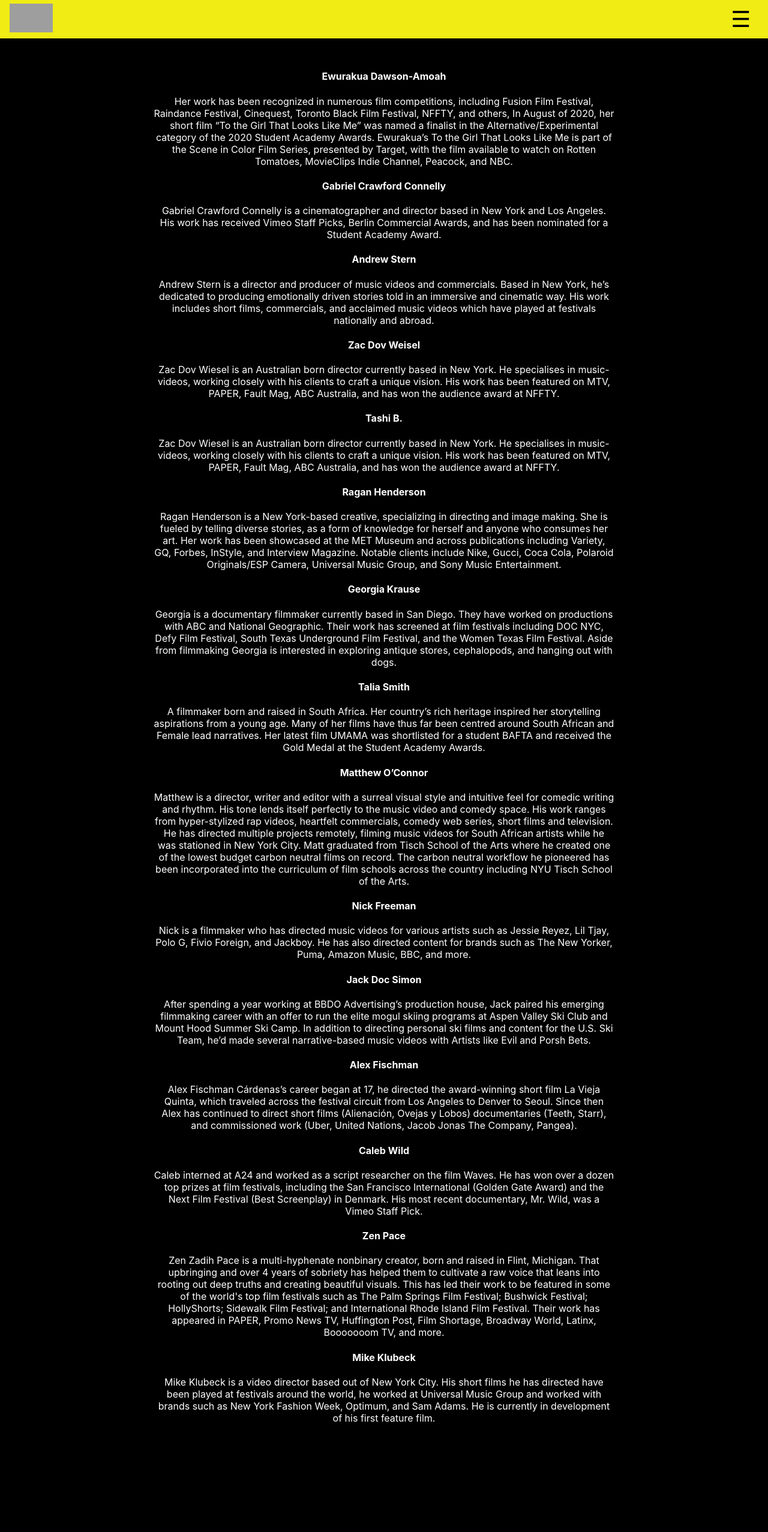
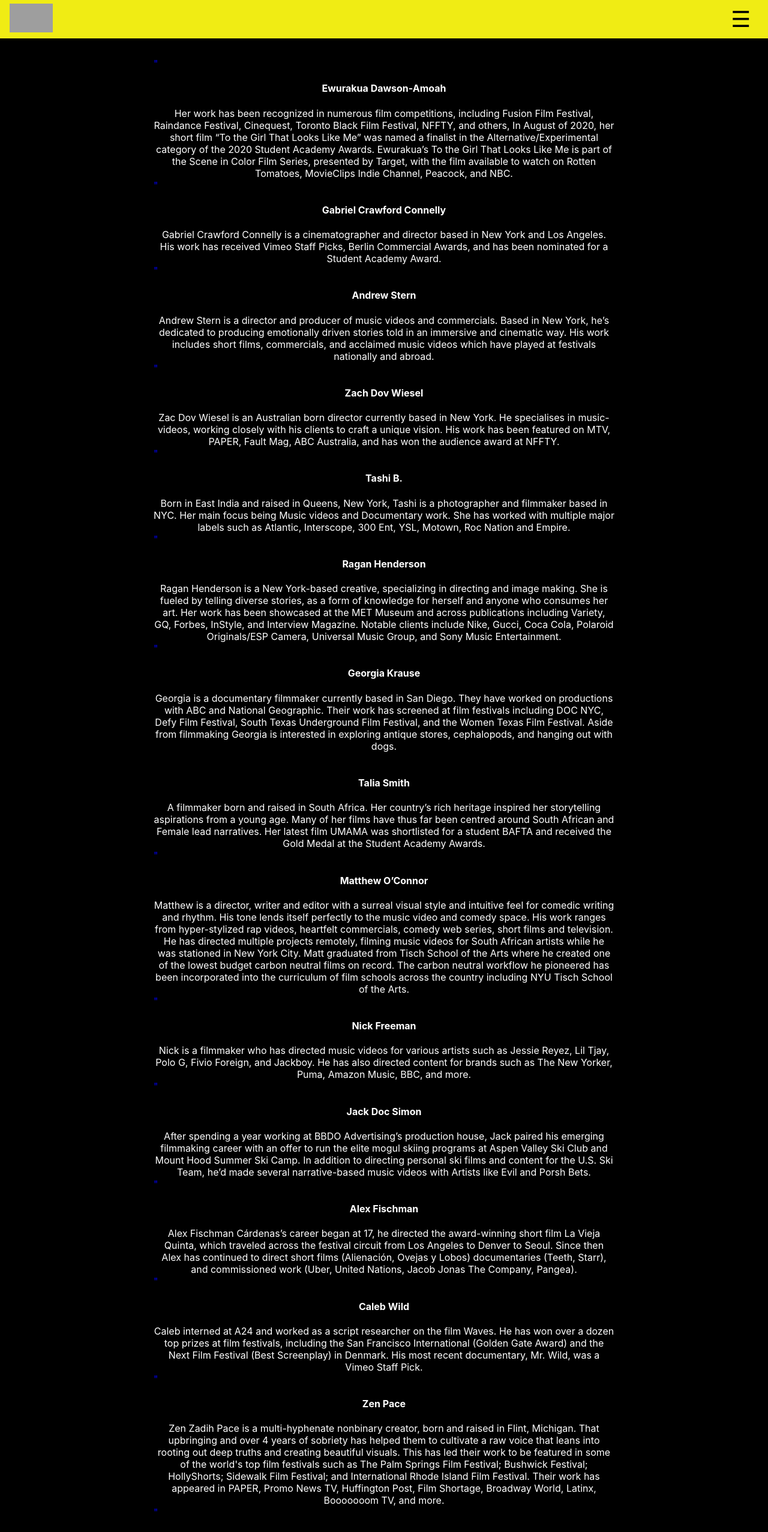
Before and after one commit to yetiblue/brickhead.co, a React (Create React App) app in the folder brickhead/: page /collaborators in a window 1280 px wide. Shown: the top 2554 px of the page at 60% size. Built offline with nearby package versions, Linux system fonts and the light colour scheme; grey boxes are pictures that could not be loaded.

Commit message:
bios and link outs for collaborators

```diff
--- a/brickhead/src/components/CollaboratorList.css
+++ b/brickhead/src/components/CollaboratorList.css
@@ -1,3 +1,9 @@
 .about-wrapper__list {
   padding-top: 6em;
 }
+.list__link {
+  text-decoration: none;
+}
+h4:hover {
+  color: blueviolet;
+}
--- a/brickhead/src/components/CollaboratorList.tsx
+++ b/brickhead/src/components/CollaboratorList.tsx
@@ -1,4 +1,5 @@
 import "./CollaboratorList.css";
+import { Link } from "react-router-dom";
 function Collaborators(props: any) {
   document.body.style.overflow = "visible";
   return (
@@ -6,7 +7,14 @@ function Collaborators(props: any) {
       <div className="collaborators-wrapper">
         <ul className="about__collaborators">
           <li>
-            <h4>Ewurakua Dawson-Amoah </h4>
+            <a
+              href="https://www.byraekua.com/"
+              className="list__link"
+              target="_blank"
+            >
+              "<h4>Ewurakua Dawson-Amoah </h4>
+            </a>
+
             <p>
               Her work has been recognized in numerous film competitions,
               including Fusion Film Festival, Raindance Festival, Cinequest,
@@ -20,7 +28,14 @@ function Collaborators(props: any) {
             </p>
           </li>
           <li>
-            <h4>Gabriel Crawford Connelly</h4>
+            <a
+              className="list__link"
+              href="https://www.gabrielconnelly.com/
+"
+              target="_blank"
+            >
+              "<h4>Gabriel Crawford Connelly </h4>
+            </a>
             <p>
               Gabriel Crawford Connelly is a cinematographer and director based
               in New York and Los Angeles. His work has received Vimeo Staff
@@ -29,7 +44,13 @@ function Collaborators(props: any) {
             </p>
           </li>
           <li>
-            <h4>Andrew Stern</h4>
+            <a
+              href="https://vimeo.com/astern"
+              target="_blank"
+              className="list__link"
+            >
+              "<h4>Andrew Stern </h4>
+            </a>
             <p>
               Andrew Stern is a director and producer of music videos and
               commercials. Based in New York, he’s dedicated to producing
@@ -39,7 +60,14 @@ function Collaborators(props: any) {
             </p>
           </li>
           <li>
-            <h4>Zac Dov Weisel</h4>
+            <a
+              className="list__link"
+              href="https://zacdovwiesel.com/
+"
+              target="_blank"
+            >
+              "<h4>Zach Dov Wiesel</h4>
+            </a>
             <p>
               Zac Dov Wiesel is an Australian born director currently based in
               New York. He specialises in music-videos, working closely with his
@@ -49,17 +77,32 @@ function Collaborators(props: any) {
             </p>
           </li>
           <li>
-            <h4>Tashi B.</h4>
+            <a
+              className="list__link"
+              href="https://www.tashib.com/
+"
+              target="_blank"
+            >
+              "<h4>Tashi B. </h4>
+            </a>
             <p>
-              Zac Dov Wiesel is an Australian born director currently based in
-              New York. He specialises in music-videos, working closely with his
-              clients to craft a unique vision. His work has been featured on
-              MTV, PAPER, Fault Mag, ABC Australia, and has won the audience
-              award at NFFTY.
+              Born in East India and raised in Queens, New York, Tashi is a
+              photographer and filmmaker based in NYC. Her main focus being
+              Music videos and Documentary work. She has worked with multiple
+              major labels such as Atlantic, Interscope, 300 Ent, YSL, Motown,
+              Roc Nation and Empire.
             </p>
           </li>
           <li>
-            <h4>Ragan Henderson</h4>
+            <a
+              className="list__link"
+              href="https://www.raganhenderson.com/
+
+"
+              target="_blank"
+            >
+              "<h4>Ragan Henderson </h4>
+            </a>
             <p>
               Ragan Henderson is a New York-based creative, specializing in
               directing and image making. She is fueled by telling diverse
@@ -72,7 +115,14 @@ function Collaborators(props: any) {
             </p>
           </li>
           <li>
-            <h4>Georgia Krause</h4>
+            <a
+              className="list__link"
+              href="https://georgiakrausefilm.com/about
+"
+              target="_blank"
+            >
+              "<h4>Georgia Krause</h4>
+            </a>
             <p>
               Georgia is a documentary filmmaker currently based in San Diego.
               They have worked on productions with ABC and National Geographic.
@@ -84,7 +134,7 @@ function Collaborators(props: any) {
             </p>
           </li>
           <li>
-            <h4>Talia Smith</h4>
+            "<h4>Talia Smith</h4>
             <p>
               A filmmaker born and raised in South Africa. Her country’s rich
               heritage inspired her storytelling aspirations from a young age.
@@ -95,7 +145,14 @@ function Collaborators(props: any) {
             </p>
           </li>
           <li>
-            <h4>Matthew O’Connor</h4>
+            <a
+              className="list__link"
+              href="matthewoconnorfilms.com
+"
+              target="_blank"
+            >
+              "<h4>Matthew O’Connor</h4>
+            </a>
             <p>
               Matthew is a director, writer and editor with a surreal visual
               style and intuitive feel for comedic writing and rhythm. His tone
@@ -111,7 +168,14 @@ function Collaborators(props: any) {
             </p>
           </li>
           <li>
-            <h4>Nick Freeman</h4>
+            <a
+              className="list__link"
+              href="https://www.nickfreemanfilm.com/
+"
+              target="_blank"
+            >
+              "<h4>Nick Freeman</h4>
+            </a>
             <p>
               Nick is a filmmaker who has directed music videos for various
               artists such as Jessie Reyez, Lil Tjay, Polo G, Fivio Foreign, and
@@ -120,7 +184,14 @@ function Collaborators(props: any) {
             </p>
           </li>
           <li>
-            <h4>Jack Doc Simon</h4>
+            <a
+              className="list__link"
+              href="https://www.jacksimonmakes.com/
+"
+              target="_blank"
+            >
+              "<h4>Jack Doc Simon</h4>
+            </a>
             <p>
               After spending a year working at BBDO Advertising’s production
               house, Jack paired his emerging filmmaking career with an offer to
@@ -132,7 +203,14 @@ function Collaborators(props: any) {
             </p>
           </li>
           <li>
-            <h4>Alex Fischman</h4>
+            <a
+              className="list__link"
+              href="https://alexfischman.com/
+"
+              target="_blank"
+            >
+              "<h4>Alex Fischman</h4>
+            </a>
             <p>
               Alex Fischman Cárdenas’s career began at 17, he directed the
               award-winning short film La Vieja Quinta, which traveled across
@@ -143,7 +221,14 @@ function Collaborators(props: any) {
             </p>
           </li>
           <li>
-            <h4>Caleb Wild</h4>
+            <a
+              className="list__link"
+              href="https://calebwild.com/
+"
+              target="_blank"
+            >
+              "<h4>Caleb Wild</h4>
+            </a>
             <p>
               Caleb interned at A24 and worked as a script researcher on the
               film Waves. He has won over a dozen top prizes at film festivals,
@@ -153,7 +238,14 @@ function Collaborators(props: any) {
             </p>
           </li>
           <li>
-            <h4>Zen Pace</h4>
+            <a
+              className="list__link"
+              href="https://zenzadihpace.com/
+"
+              target="_blank"
+            >
+              "<h4>Zen Pace</h4>
+            </a>
             <p>
               Zen Zadih Pace is a multi-hyphenate nonbinary creator, born and
               raised in Flint, Michigan. That upbringing and over 4 years of
@@ -168,7 +260,14 @@ function Collaborators(props: any) {
             </p>
           </li>
           <li>
-            <h4>Mike Klubeck</h4>
+            <a
+              className="list__link"
+              href="https://www.mikeklubeck.com/
+"
+              target="_blank"
+            >
+              "<h4>Mike Klubeck</h4>
+            </a>
             <p>
               Mike Klubeck is a video director based out of New York City. His
               short films he has directed have been played at festivals around
@@ -179,7 +278,6 @@ function Collaborators(props: any) {
           </li>
         </ul>
       </div>
-      <hr></hr>
     </div>
   );
 }
--- a/brickhead/src/components/Collaborators.css
+++ b/brickhead/src/components/Collaborators.css
@@ -1,5 +1,6 @@
 .about-wrapper {
   background-color: black;
+  padding-top: 5em;
 }
 .about__collaborators {
   max-width: 90vw;
--- a/brickhead/src/components/HeaderComponent.tsx
+++ b/brickhead/src/components/HeaderComponent.tsx
@@ -104,9 +104,22 @@ class HeaderComponent extends React.Component<any, any> {
             </ul>
 
             <ul className="header-wrapper__directors">
-              Collaborators ▾{collaboratorList}
+              {" "}
+              <Link className="link" to="/collaborators">
+                Collaborators
+              </Link>
             </ul>
 
+            <li className="header-wrapper__li">
+              {" "}
+              <a
+                href="https://www.lightrange.productions/"
+                className="link"
+                target="_blank"
+              >
+                VFX
+              </a>
+            </li>
             <li className="header-wrapper__li">
               {" "}
               <Link className="link" to="/about">
@@ -159,7 +172,16 @@ class HeaderComponent extends React.Component<any, any> {
             </Link>
             {/* <div className="absolute-position">{collaboratorList}</div> */}
           </ul>
-
+          <li className="header-wrapper__li">
+            {" "}
+            <a
+              href="https://www.lightrange.productions/"
+              className="about-link"
+              target="_blank"
+            >
+              VFX
+            </a>
+          </li>
           <li className="header-wrapper__li">
             <Link className="about-link" to="/about">
               About
```
